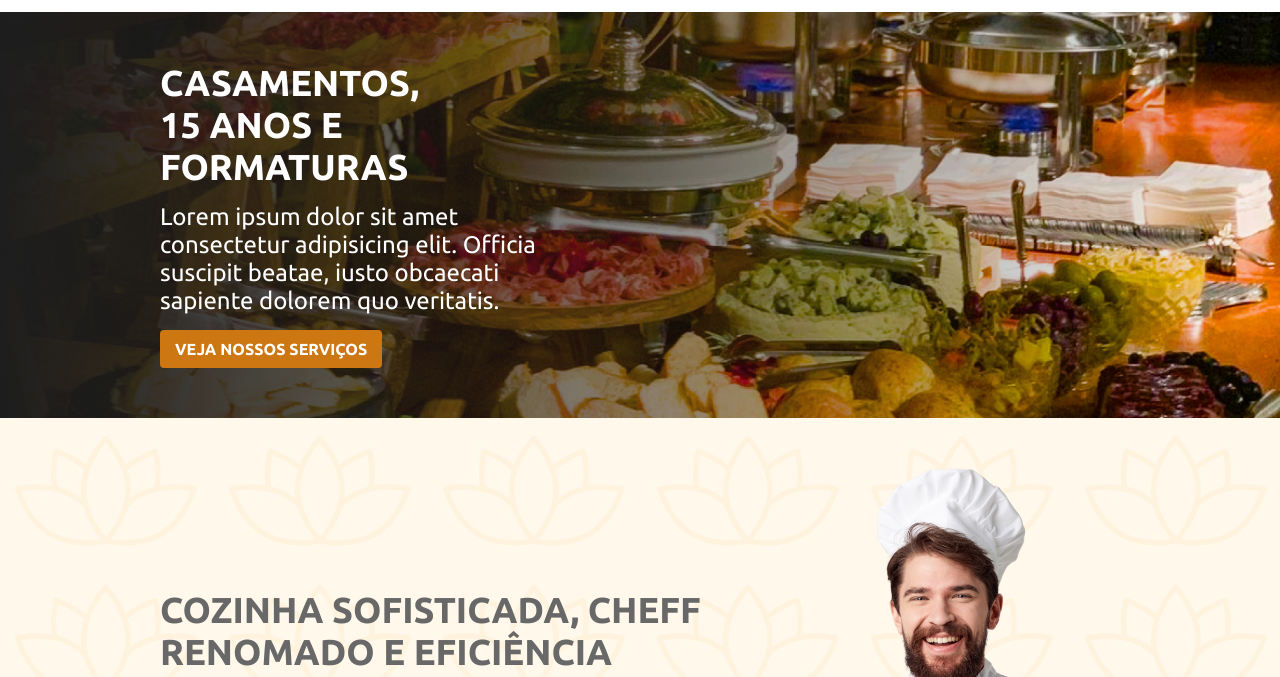
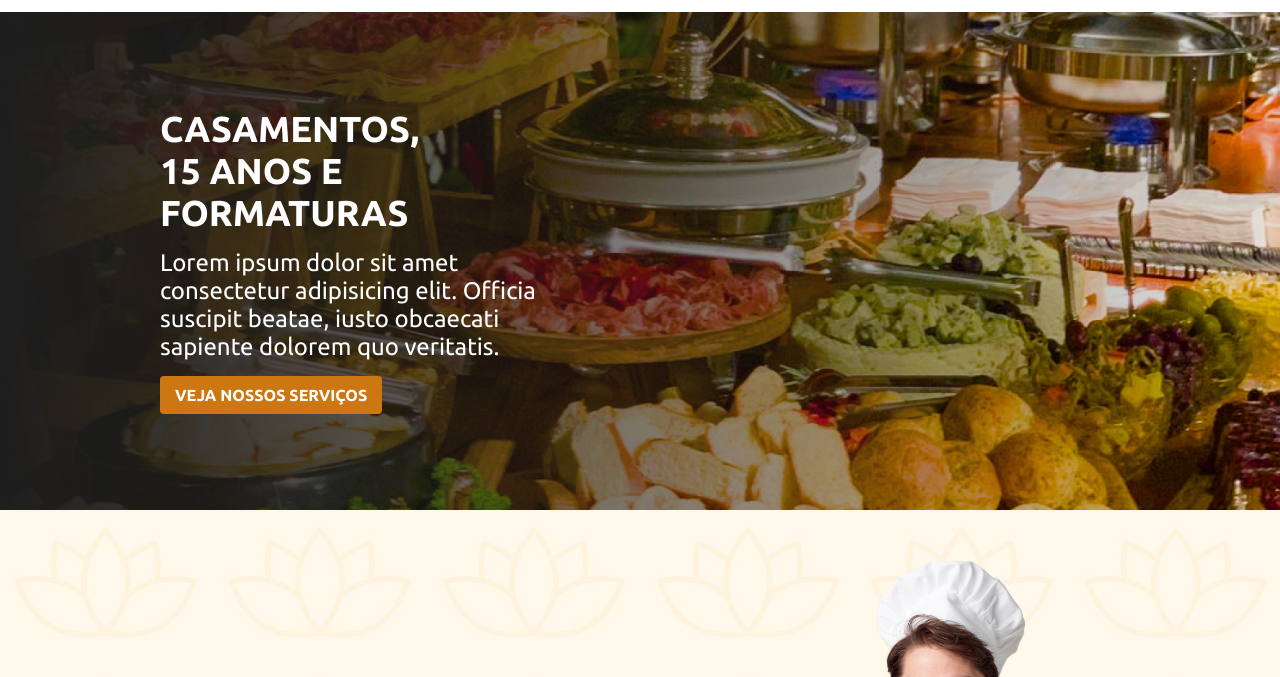
Before and after one commit to nantegastronomia/website, a Gatsby site: page / in a window 1280 px wide. Shown: the part 123-800 px from the top of the page. Built offline with nearby package versions, Linux system fonts and the light colour scheme; Gatsby itself is replaced by a stand-in of ours.

Commit message:
fix paddings

```diff
--- a/src/ui/components/clientes/style.ts
+++ b/src/ui/components/clientes/style.ts
@@ -5,7 +5,7 @@ export const Container = styled(ContainerCenter, {
 	justifyContent: "space-between",
 	alignItems: "center",
 	gap: "$6",
-	paddingY: "$8",
+	paddingY: "8rem",
 	backgroundColor: "#FFFFFF",
 	flexDirection: "column",
 
--- a/src/ui/components/hero/index.tsx
+++ b/src/ui/components/hero/index.tsx
@@ -1,37 +1,7 @@
 import React from "react"
-import { styled } from "stitches.config"
 import { ButtonLink } from "ui/buttons"
 import { H1, H2 } from "ui/typo"
-
-import Bg from "./hero.jpg"
-
-const Base = styled("div", {
-	width: "100%",
-	paddingX: "$6",
-	paddingY: "$8",
-	display: "flex",
-	alignItems: "center",
-	position: "relative",
-	backgroundImage: `url(${Bg})`,
-	backgroundRepeat: "no-repeat",
-	backgroundSize: "cover",
-})
-
-const Container = styled("section", {
-	display: "flex",
-	width: "100%",
-	maxWidth: "$6",
-	margin: "0 auto",
-})
-const BoxText = styled("div", {
-	display: "flex",
-	flexDirection: "column",
-	width: "100%",
-	gap: "$3",
-
-	"@xs": { width: "100%", textAlign: "center", justifyContent: "center" },
-	"@md": { width: "45%", textAlign: "left", justifyContent: "start" },
-})
+import { Base, BoxText, Container } from "./style"
 
 export default function Hero() {
 	return (
--- /dev/null
+++ b/src/ui/components/hero/style.ts
@@ -0,0 +1,33 @@
+import { styled } from "stitches.config"
+import Bg from "./hero.jpg"
+
+export const Base = styled("div", {
+	width: "100%",
+	paddingX: "$6",
+
+	display: "flex",
+	alignItems: "center",
+	position: "relative",
+	backgroundImage: `url(${Bg})`,
+	backgroundRepeat: "no-repeat",
+	backgroundSize: "cover",
+
+	"@xs": { paddingY: "$9" },
+	"@md": { paddingY: "6rem" },
+})
+
+export const Container = styled("section", {
+	display: "flex",
+	width: "100%",
+	maxWidth: "$6",
+	margin: "0 auto",
+})
+export const BoxText = styled("div", {
+	display: "flex",
+	flexDirection: "column",
+	width: "100%",
+	gap: "$3",
+
+	"@xs": { width: "100%", textAlign: "center", justifyContent: "center" },
+	"@md": { width: "45%", textAlign: "left", justifyContent: "start" },
+})
--- a/src/ui/components/pilares/style.ts
+++ b/src/ui/components/pilares/style.ts
@@ -4,7 +4,7 @@ import { ContainerCenter } from "ui/containers"
 
 export const Base = styled("div", {
 	paddingX: "$6",
-	paddingY: "$8",
+	paddingY: "8rem",
 	backgroundColor: "#FFF8EB",
 	backgroundImage: `url(${Bg})`,
 })
```
